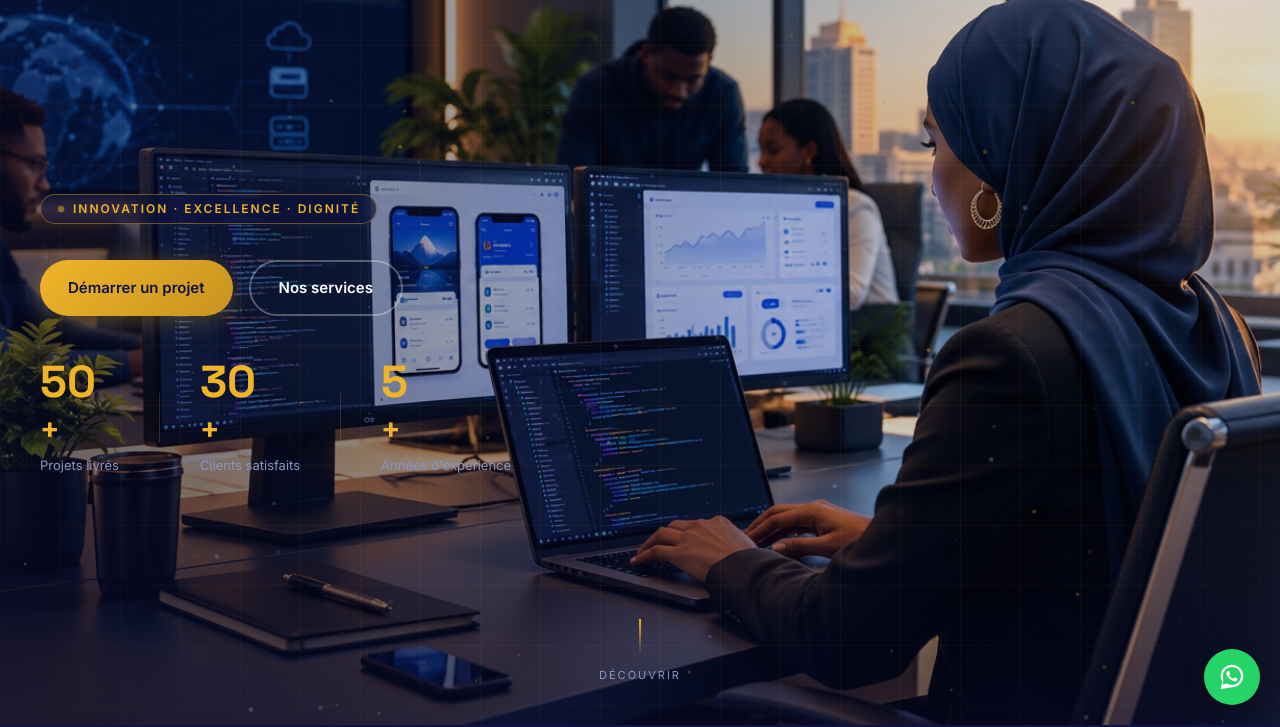
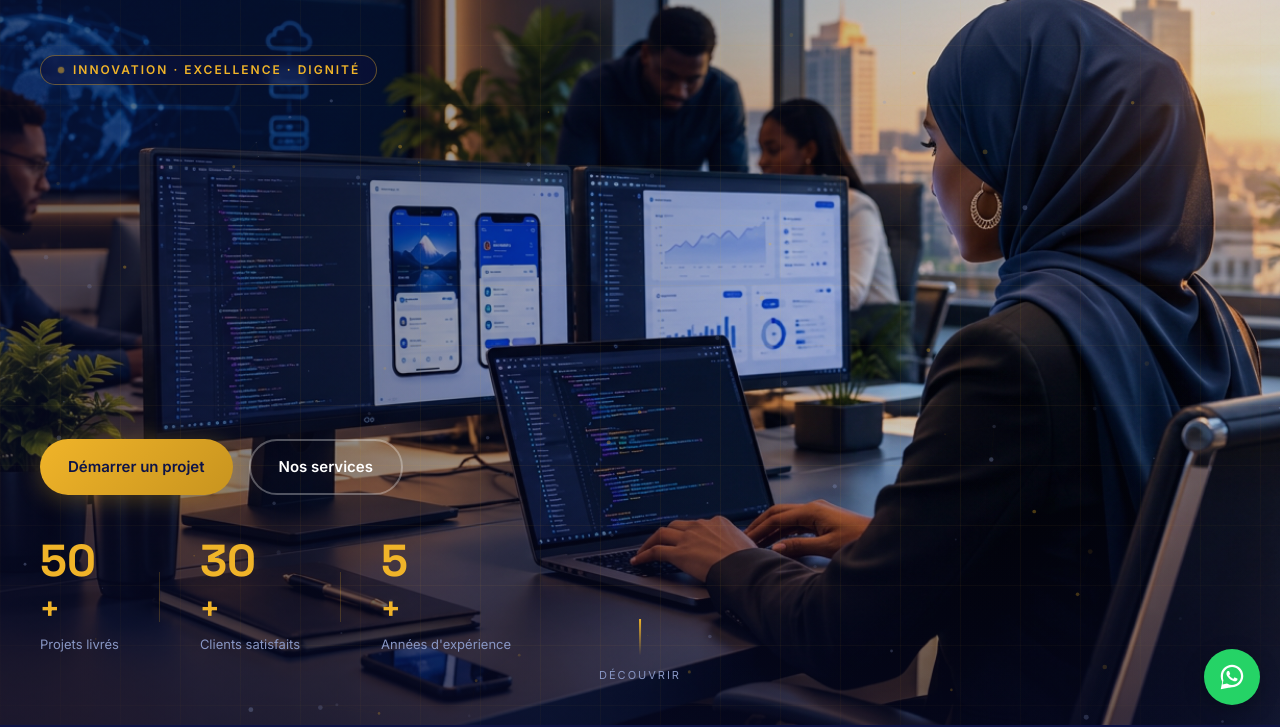
Before and after one commit to AlKoubra/annissadevgroup, a website: page public/index.html in a window 1280 px wide. Shown: the part 75-802 px from the top of the page. Drawn offline with Linux system fonts and the light colour scheme; animation ran at ten frames a second.

Commit message:
Etale le contenu du hero sur toute la hauteur de la photo
Le badge remonte pres de la navbar, le groupe boutons+stats descend
vers le bas de la photo, avec le degrade laissant l'image respirer
entre les deux (au lieu d'un bloc de texte compact au milieu).

Co-Authored-By: Claude Sonnet 5 <noreply@anthropic.com>

```diff
--- a/public/css/style.css
+++ b/public/css/style.css
@@ -118,8 +118,8 @@ input, select, textarea, button { -webkit-appearance: none; border-radius: 0; }
 
 /* ===== HERO ===== */
 .hero {
-  min-height: 100vh; display: flex; align-items: center;
-  position: relative; overflow: hidden; padding: 100px 24px 80px;
+  min-height: 100vh; display: flex; align-items: stretch;
+  position: relative; overflow: hidden; padding: 130px 24px 70px;
 }
 .hero-bg { position: absolute; inset: 0; }
 .hero-bg-img {
@@ -144,6 +144,7 @@ input, select, textarea, button { -webkit-appearance: none; border-radius: 0; }
 .hero-content {
   max-width: 1200px; margin: 0 auto; width: 100%;
   position: relative; z-index: 3;
+  display: flex; flex-direction: column; justify-content: space-between; align-items: flex-start;
 }
 .hero-badge {
   display: inline-flex; align-items: center; gap: 8px;
@@ -151,7 +152,7 @@ input, select, textarea, button { -webkit-appearance: none; border-radius: 0; }
   border: 1px solid rgba(240,180,41,0.4);
   color: var(--gold); padding: 8px 16px; border-radius: 50px;
   font-size: 12px; font-weight: 600; letter-spacing: 2px; text-transform: uppercase;
-  line-height: 1; margin-bottom: 36px;
+  line-height: 1; margin-bottom: 0;
 }
 
 .badge-dot {
--- a/public/index.html
+++ b/public/index.html
@@ -101,6 +101,7 @@
       <span class="badge-dot"></span>
       Innovation · Excellence · Dignité
     </div>
+    <div class="hero-bottom-group">
       <div class="hero-actions">
         <a href="#contact" class="btn btn-primary">Démarrer un projet</a>
         <a href="#services" class="btn btn-outline">Nos services</a>
@@ -119,6 +120,7 @@
         <div class="stat-item">
           <span class="stat-num" data-target="5">0</span><span class="stat-plus">+</span>
           <span class="stat-label">Années d'expérience</span>
+        </div>
       </div>
     </div>
   </div>
```
Lines whose indentation alone changed are shown as unchanged.
